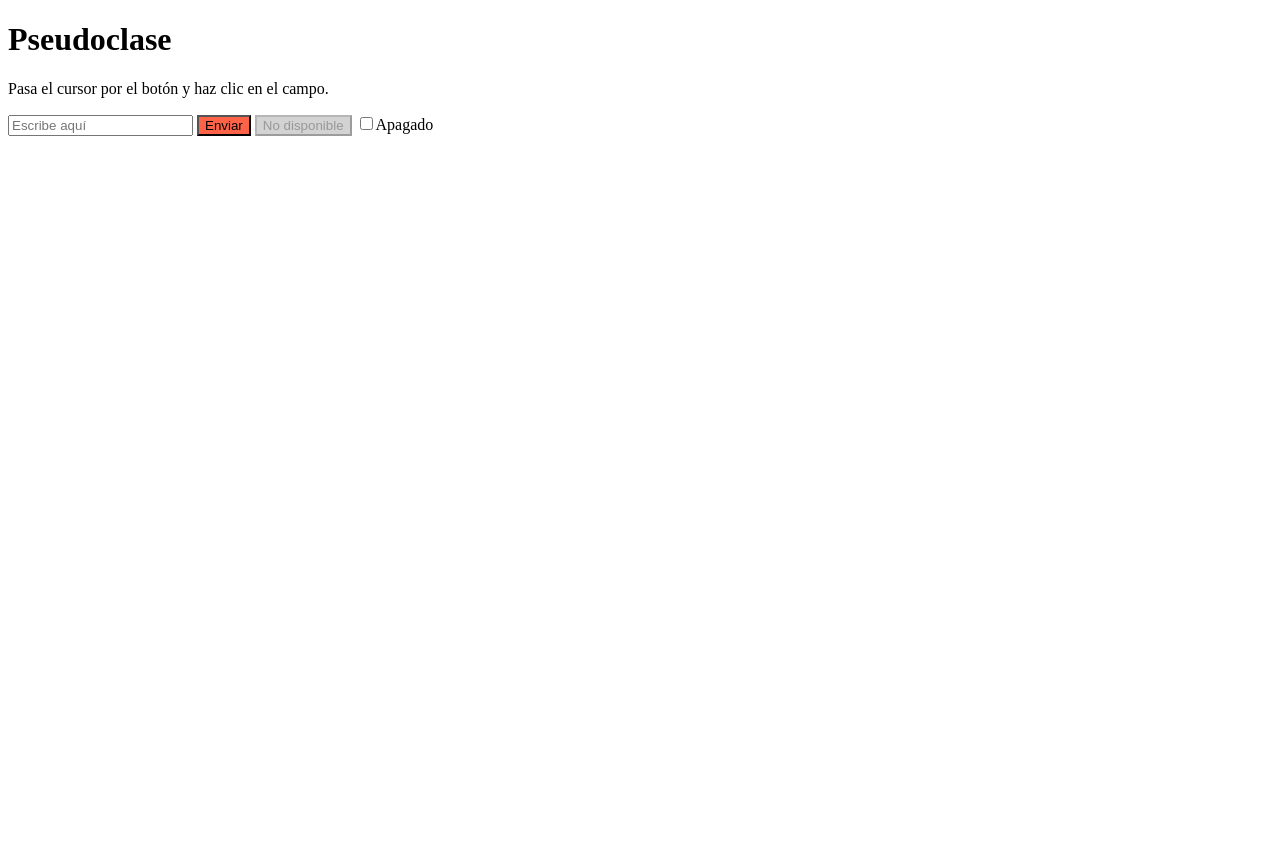
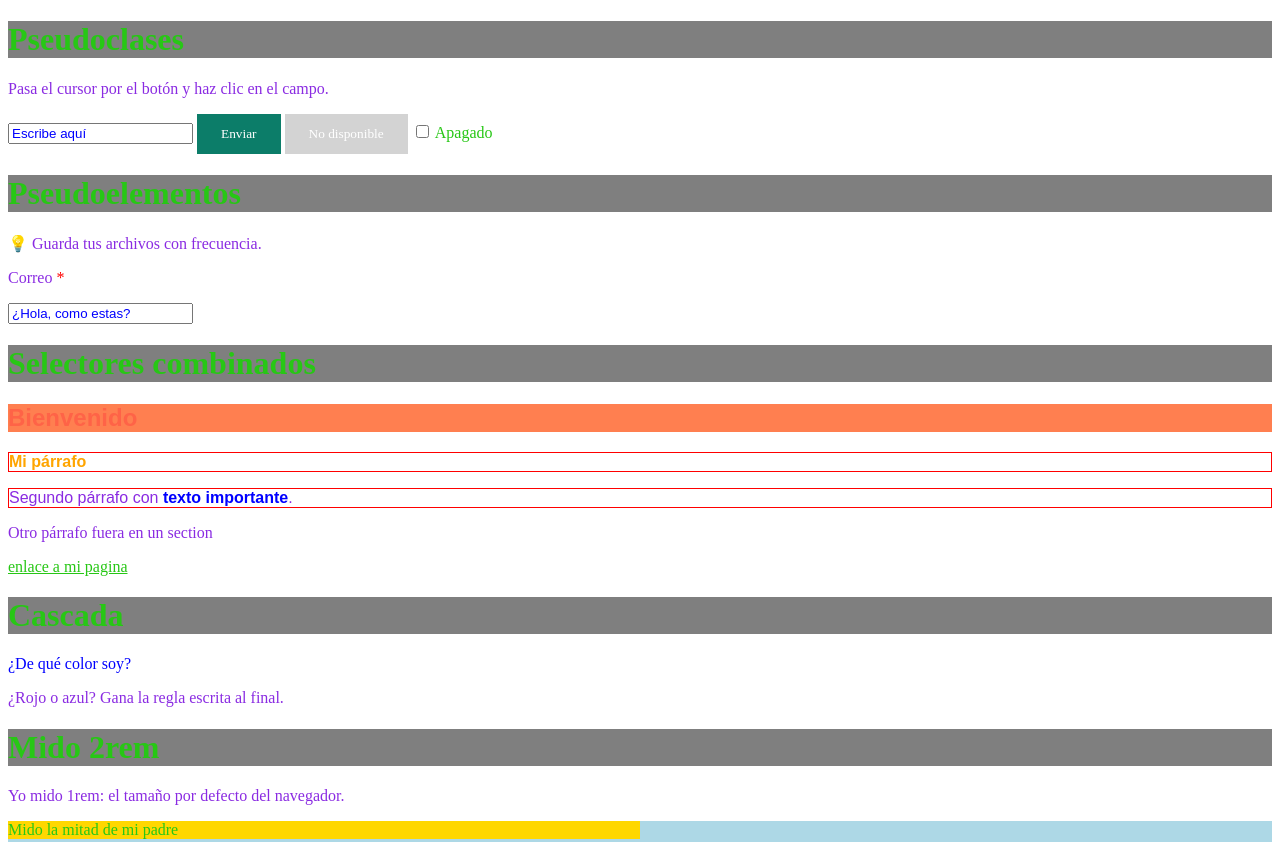
Before and after one commit to loli15082016-sudo/bootcampcodigo, a plain HTML site: page Semana 02/dia02-01-css-teoria-pseudoclase/index.html in a window 1280 px wide. Shown: the top 842 px of the page. Before the commit the page ends 800 px from the top, so only its background shows below. Drawn offline with Linux system fonts and the light colour scheme.

Commit message:
semana02

```diff
--- a/Semana 02/dia02-01-css-teoria-pseudoclase/index.html
+++ b/Semana 02/dia02-01-css-teoria-pseudoclase/index.html
@@ -5,6 +5,8 @@
   <meta name="viewport" content="width=device-width, initial-scale=1.0">
   <title>CSS Teoria</title>
   <style>
+    /* Pseudoclases */
+
     button {
       background-color: tomato;
     }
@@ -20,19 +22,204 @@ input:focus {
 
     button:disabled {
       background-color: lightgray;
+    }
 
+    input:checked {
+      outline: 2px solid red;
     }
-input:checked{
-    outline: 2px chocolate;
+
+    /* Pseudoelementos */
+
+    .tip::before {
+      content: "💡 ";
+    }
+
+    .obligatorio::after {
+      content: " *";
+      color: red;
+    }
+
+    input::placeholder {
+      color: blue;
+    }
+
+    ::selection {
+      background-color: gold;
+      color: blue;
+    }
+
+    /* Selectores combinados */
+
+    /* Selector descendiente - NO USARLO SOLO ESTÁ COMO REFERENCIA */
+
+    article p {
+      border: 1px solid red;
+    }
+
+    /* Selectores de hijo directo > - NO USARLO SOLO ESTÁ COMO REFERENCIA */
+
+    article > strong {
+      color: red;
+    }
+
+    p > strong {
+      color: blue;
+    }
+
+    /* Selector de hermano adyacente + */
+
+    h2 + p {
+      font-weight: bold;
+      color: orange;
+    }
+
+    /* Selectores múltiples */
+
+    h1, h2, h3 {
+      background-color: coral;
+    }
+
+    /* Herencia */
+
+    /* Algunos estilos se heredan automáticamente y otros no lo hacen */
+
+    article {
+      color: red;
+      font-family: arial;
+    }
+
+    body {
+      color: rgb(39, 199, 21);
+      font-family: 'Times New Roman', Times, serif;
+    }
+
+    a, button {
+      color: inherit;
+      font-family: inherit;
+    }
+
+    /* Cascada */
+
+    /* La casacada decide qué estilo gana cuando hay conflictos. Depende del ordern, especificidad y herencia. */
+
+    header {
+      color: green;
+    }
+
+    .texto {
+      color: red;
+    }
+
+    #cabecera {
+      color: blue;
+    }
+
+    p {
+      color: red;
+    }
+
+    p {
+      color: blueviolet; /* Gana esta */
+    }
+
+    /* Unidades de medida */
+
+    /*
+      Absolutas: px, cm, in   -> Siempre miden lo mismo.
+
+      Relativas: em, rem, %, vw, vh (+ modernas y flexibles) -> siempre dependen de otra medida
+    */
+
+    h1 {
+      font-size: 2rem; /* 32px con el tamaño por defecto */
+    }
+
+    .portada {
+      height: 100vh; /* Todo el alto de la ventana */
+      background-color: lightblue;
+    }
+
+    .caja {
+      width: 50%;
+      background-color: gold;
+    }
+
+    /* Colores */
+
+    h2 {
+      color: tomato;
+      color: #ff6347; /* RGB - RED GREEN BLUE */
+      color: rgb(255, 99, 71);
+      color: hsl(9, 100%, 64%);
+    }
+
+    /* Texto y tamaño del botón: el color de fondo lo pone el CSS de la lección */
+    button { color: white; padding: 12px 24px; border: none; }
+
+    button {
+      background-color: hsl(169, 82%, 27%);
+    }
+
+    button:hover {
+      background-color: hsl(169, 82%, 20%);
+    }
+
+    /* Transparencia */
+
+    h1 {
+      background-color: rgba(0, 0, 0, 0.5);
     }
   </style>
 </head>
 <body>
-    <h1>Pseudoclase</h1>
+  <h1>Pseudoclases</h1>
+
   <p>Pasa el cursor por el botón y haz clic en el campo.</p>
   <input type="text" placeholder="Escribe aquí" />
   <button>Enviar</button>
   <button disabled>No disponible</button>
-<input type="checkbox">Apagado
+  <input type="checkbox"> Apagado
+
+  <h1>Pseudoelementos</h1>
+
+  <p class="tip">Guarda tus archivos con frecuencia.</p>
+  <p class="obligatorio">Correo</p>
+
+  <input type="text" placeholder="¿Hola, como estas?" />
+
+  <h1>Selectores combinados</h1>
+
+  <article>
+    <h2>Bienvenido</h2>
+    <p>Mi párrafo</p>
+    <p>Segundo párrafo con <strong>texto importante</strong>.</p>
+  </article>
+
+  <section>
+    <p>Otro párrafo fuera en un section</p>
+    <a href="#">enlace a mi pagina</a>
+  </section>
+
+  <h1>Cascada</h1>
+
+  <header id="cabecera" class="texto">¿De qué color soy?</header>
+
+  <p>¿Rojo o azul? Gana la regla escrita al final.</p>
+
+  <!-- Unidades de medida -->
+
+  <h1>Mido 2rem</h1>
+  <p>Yo mido 1rem: el tamaño por defecto del navegador.</p>
+
+  <section class="portada">
+    <div class="caja">Mido la mitad de mi padre</div>
+  </section>
+
+  <h1>Colores</h1>
+
+  <h2>Soy color tomate</h2>
+  <p>Borra tres de las cuatro líneas de color: el título se verá igual.</p>
+
+  <button>Pasa el cursor por aquí</button>
 </body>
 </html>
```
Lines whose indentation alone changed are shown as unchanged.
